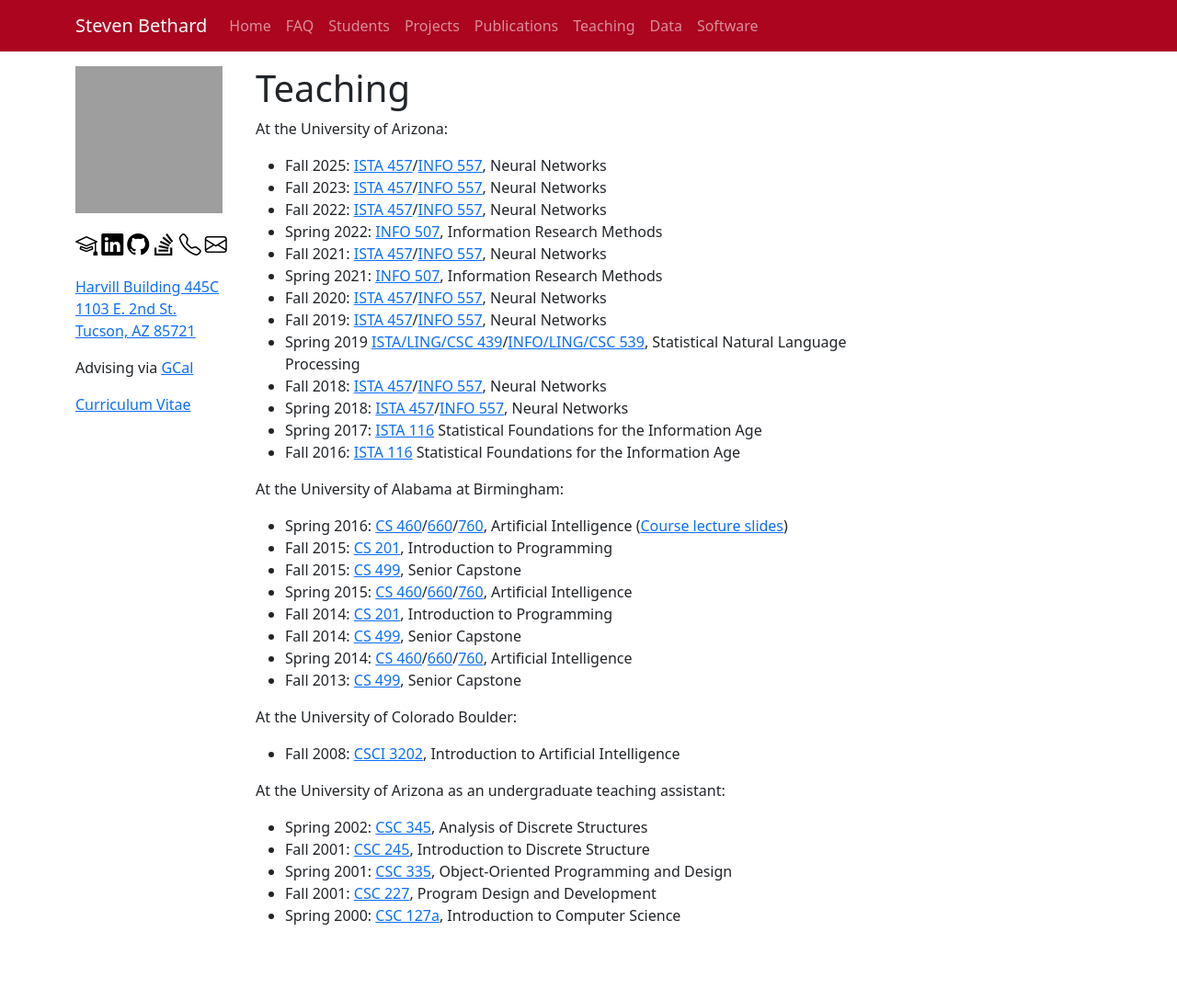
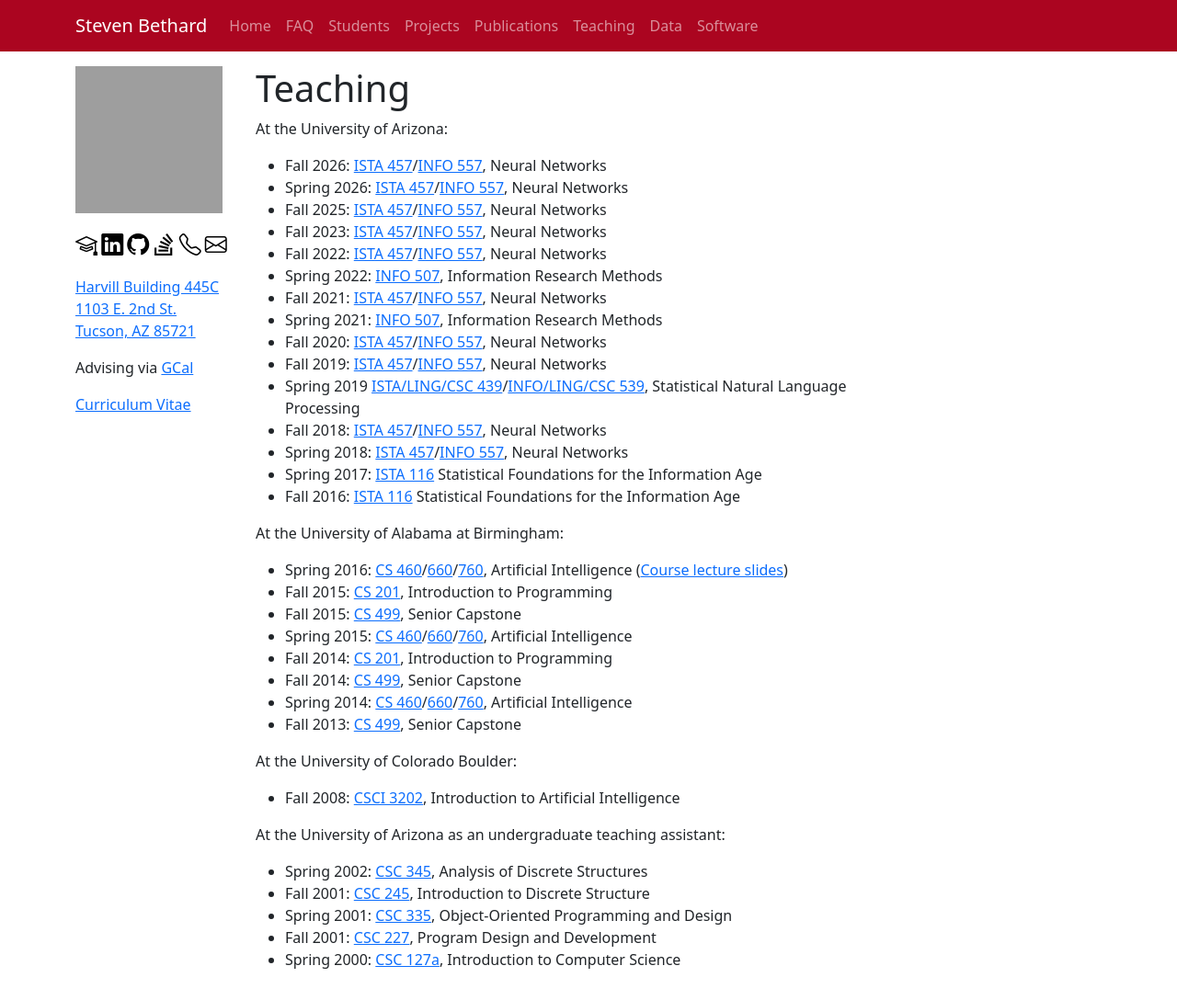
Before and after one commit to bethard/bethard.github.io, a Jekyll site: the page built from teaching.md, in a window 1280 px wide. Shown: the whole page at 92% size. Built offline with Jekyll 4.4.1, drawn with Linux system fonts in a browser that asks for light colours; before the commit the page ends 1040 px from its top, so only the background shows below that; grey boxes are pictures that could not be loaded.

Commit message:
Adds Fall and Spring 2026 teaching

```diff
--- a/teaching.md
+++ b/teaching.md
@@ -7,6 +7,8 @@ order: 5
 # Teaching #
 
 At the University of Arizona:
+* Fall 2026: [ISTA 457](https://catalog.arizona.edu/courses/0399091)/[INFO 557](https://catalog.arizona.edu/courses/0399101), Neural Networks
+* Spring 2026: [ISTA 457](https://catalog.arizona.edu/courses/0399091)/[INFO 557](https://catalog.arizona.edu/courses/0399101), Neural Networks
 * Fall 2025: [ISTA 457](https://catalog.arizona.edu/courses/0399091)/[INFO 557](https://catalog.arizona.edu/courses/0399101), Neural Networks
 * Fall 2023: [ISTA 457](https://catalog.arizona.edu/courses/0399091)/[INFO 557](https://catalog.arizona.edu/courses/0399101), Neural Networks
 * Fall 2022: [ISTA 457](https://catalog.arizona.edu/courses/0399091)/[INFO 557](https://catalog.arizona.edu/courses/0399101), Neural Networks
```
